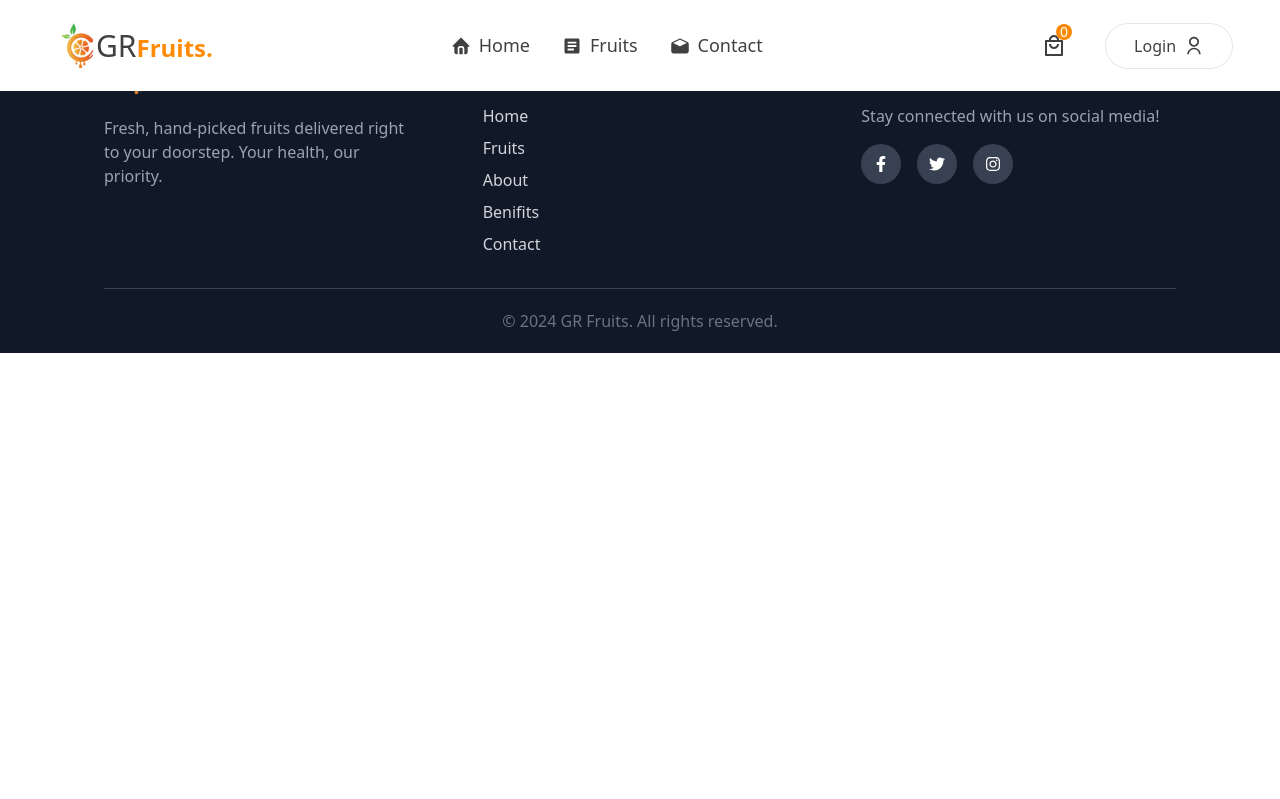
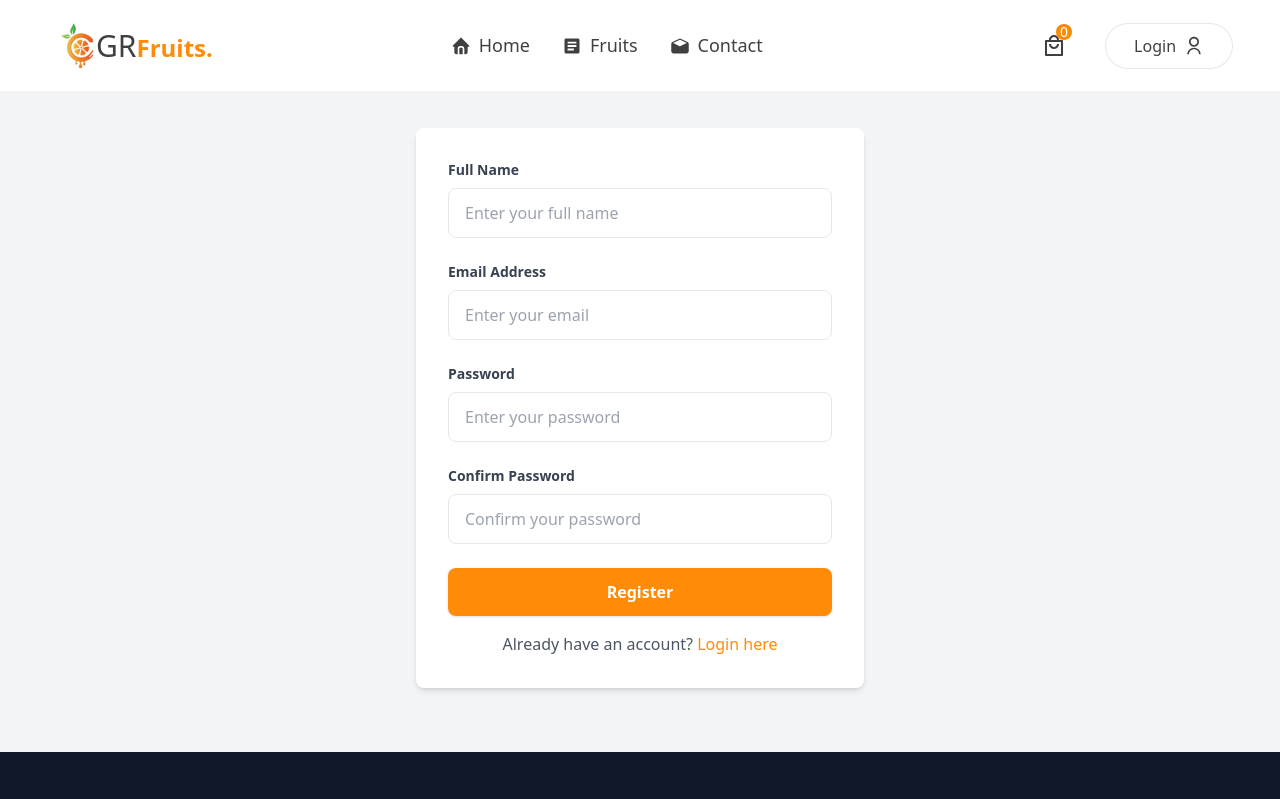
Before and after one commit to stgoshitha/GR-Fruits-Shop-Frontend-Repository, a React (Vite) app: page /register in a window 1280 px wide. Shown: the top 799 px of the page. Built offline with nearby package versions, Linux system fonts and the light colour scheme.

Commit message:
[FEAT] : Implement register page with form validation

```diff
--- a/src/App.jsx
+++ b/src/App.jsx
@@ -10,6 +10,7 @@ import PlaceOrder from './pages/PlaceOrder'
 import Orders from './pages/Orders'
 import Verify from './pages/Verify'
 import Footer from './components/Footer'
+import Register from './pages/Register'
 
 const App = () => {
 
@@ -34,6 +35,7 @@ const App = () => {
         <Route path="/fruits" element={<Fruits />} />
         <Route path="/contact" element={<Contact />} />
         <Route path="/login" element={<Login />} />
+        <Route path="/register" element={<Register />} />
         <Route path="/cart" element={<Cart />} />
         <Route path="/placeOreder" element={<PlaceOrder />} />
         <Route path="/orders" element={<Orders />} />
--- /dev/null
+++ b/src/pages/Register.jsx
@@ -0,0 +1,139 @@
+import React, { useState } from "react";
+import { useNavigate } from "react-router-dom";
+
+const Register = () => {
+  const [name, setName] = useState("");
+  const [email, setEmail] = useState("");
+  const [password, setPassword] = useState("");
+  const [confirmPassword, setConfirmPassword] = useState("");
+  const [errorMessage, setErrorMessage] = useState("");
+  const navigate = useNavigate();
+
+  const handleSubmit = (e) => {
+    e.preventDefault();
+
+    // Basic validation
+    if (name === "" || email === "" || password === "" || confirmPassword === "") {
+      setErrorMessage("All fields are required.");
+      return;
+    }
+
+    if (password !== confirmPassword) {
+      setErrorMessage("Passwords do not match.");
+      return;
+    }
+
+    console.log("User registered:", { name, email, password });
+
+    navigate("/login");
+  };
+
+  return (
+    <section className="bg-gray-100 py-16 px-6 lg:px-24 mt-16">
+      <div className="container mx-auto">
+        <div className="flex justify-center">
+          <div className="w-full max-w-md bg-white shadow-md rounded-lg p-8">
+            <form onSubmit={handleSubmit}>
+              {/* Full Name */}
+              <div className="mb-6">
+                <label
+                  htmlFor="name"
+                  className="block text-gray-700 text-sm font-bold mb-2"
+                >
+                  Full Name
+                </label>
+                <input
+                  type="text"
+                  id="name"
+                  placeholder="Enter your full name"
+                  value={name}
+                  onChange={(e) => setName(e.target.value)}
+                  className="w-full px-4 py-3 border rounded-lg text-gray-700 focus:outline-none focus:ring-2 focus:ring-secondary focus:border-transparent"
+                />
+              </div>
+
+              {/* Email Address */}
+              <div className="mb-6">
+                <label
+                  htmlFor="email"
+                  className="block text-gray-700 text-sm font-bold mb-2"
+                >
+                  Email Address
+                </label>
+                <input
+                  type="email"
+                  id="email"
+                  placeholder="Enter your email"
+                  value={email}
+                  onChange={(e) => setEmail(e.target.value)}
+                  className="w-full px-4 py-3 border rounded-lg text-gray-700 focus:outline-none focus:ring-2 focus:ring-secondary focus:border-transparent"
+                />
+              </div>
+
+              {/* Password */}
+              <div className="mb-6">
+                <label
+                  htmlFor="password"
+                  className="block text-gray-700 text-sm font-bold mb-2"
+                >
+                  Password
+                </label>
+                <input
+                  type="password"
+                  id="password"
+                  placeholder="Enter your password"
+                  value={password}
+                  onChange={(e) => setPassword(e.target.value)}
+                  className="w-full px-4 py-3 border rounded-lg text-gray-700 focus:outline-none focus:ring-2 focus:ring-secondary focus:border-transparent"
+                />
+              </div>
+
+              {/* Confirm Password */}
+              <div className="mb-6">
+                <label
+                  htmlFor="confirmPassword"
+                  className="block text-gray-700 text-sm font-bold mb-2"
+                >
+                  Confirm Password
+                </label>
+                <input
+                  type="password"
+                  id="confirmPassword"
+                  placeholder="Confirm your password"
+                  value={confirmPassword}
+                  onChange={(e) => setConfirmPassword(e.target.value)}
+                  className="w-full px-4 py-3 border rounded-lg text-gray-700 focus:outline-none focus:ring-2 focus:ring-secondary focus:border-transparent"
+                />
+              </div>
+
+              {/* Error Message */}
+              {errorMessage && (
+                <div className="mb-4 text-red-500 text-sm">{errorMessage}</div>
+              )}
+
+              {/* Submit Button */}
+              <button
+                type="submit"
+                className="bg-secondary text-white font-bold py-3 px-6 rounded-lg shadow hover:bg-orange-600 transition-all w-full"
+              >
+                Register
+              </button>
+            </form>
+
+            {/* Link to Login Page */}
+            <div className="text-center mt-4">
+              <p className="text-gray-600">
+                Already have an account?{" "}
+                <a href="/login" className="text-secondary hover:underline">
+                  Login here
+                </a>
+              </p>
+            </div>
+          </div>
+        </div>
+      </div>
+    </section>
+  );
+};
+
+export default Register;
```
